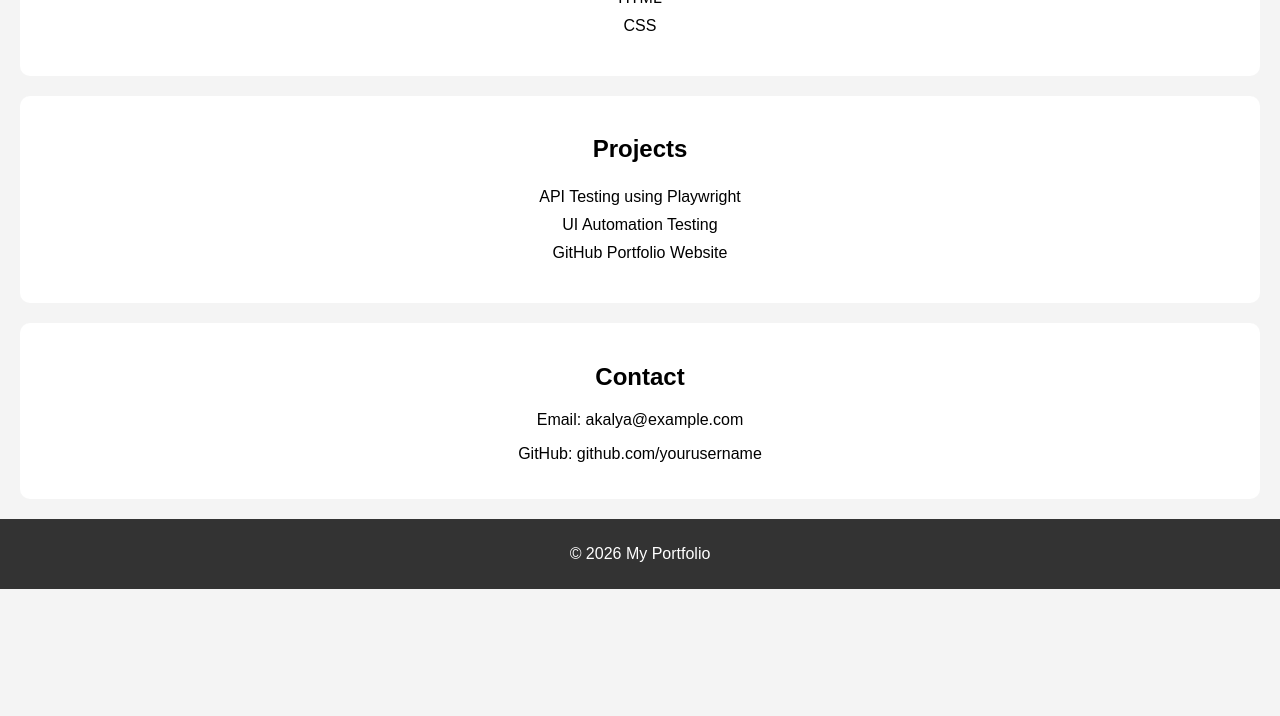
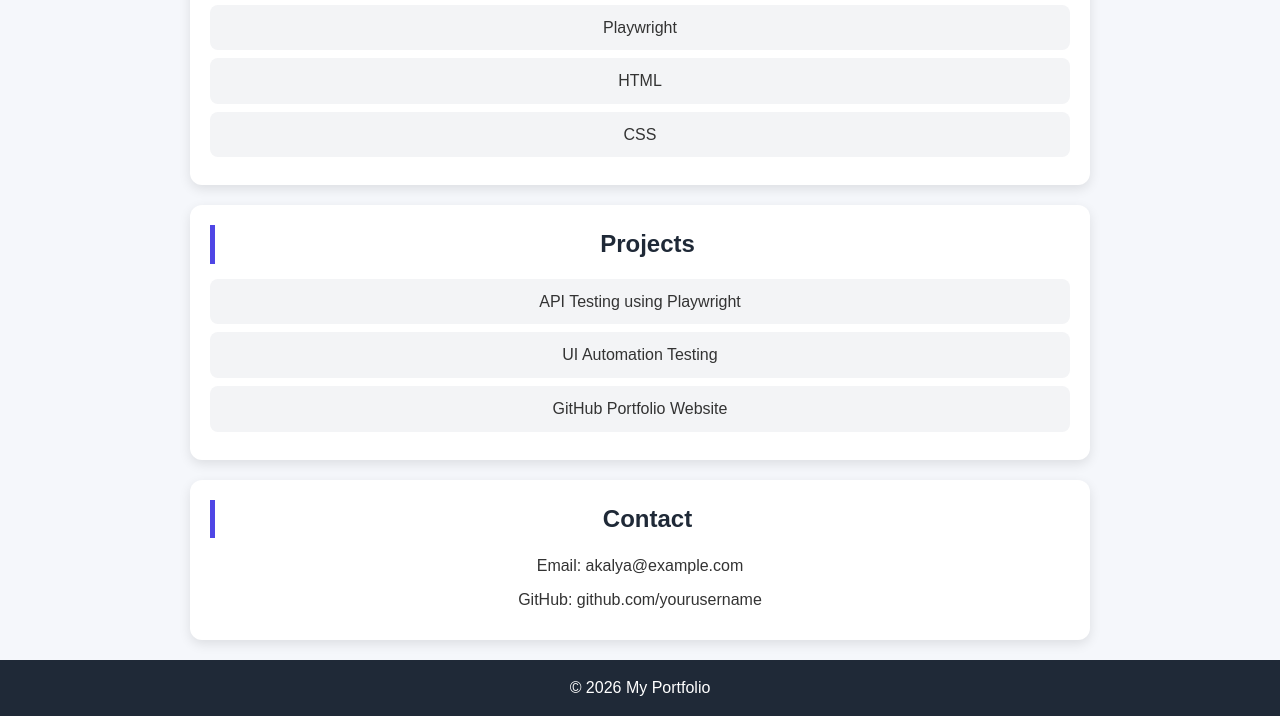
Before and after one commit to akalya-tech155/My-Portfolio, a plain HTML site: page index.html in a window 1280 px wide. Shown: the part 497-1213 px from the top of the page. Before the commit the page ends 1086 px from the top, so only its background shows below. Drawn offline with Linux system fonts and the light colour scheme.

Commit message:
updated css file

```diff
--- a/style.css
+++ b/style.css
@@ -33,3 +33,103 @@ footer {
   color: white;
   padding: 10px;
 }
+
+
+
+/* Added more CSS for My Portfolio*/
+
+/* Reset */
+* {
+  margin: 0;
+  padding: 0;
+  box-sizing: border-box;
+}
+
+/* Body */
+body {
+  font-family: Arial, sans-serif;
+  background: #f5f7fb;
+  color: #333;
+  line-height: 1.6;
+}
+
+/* Header */
+header {
+  background: linear-gradient(135deg, #1f2937, #374151);
+  color: white;
+  padding: 40px 20px;
+  text-align: center;
+}
+
+header h1 {
+  font-size: 2.5rem;
+  margin-bottom: 10px;
+}
+
+header p {
+  font-size: 1.1rem;
+  opacity: 0.9;
+}
+
+/* Sections */
+section {
+  background: white;
+  margin: 20px auto;
+  padding: 20px;
+  width: 80%;
+  max-width: 900px;
+  border-radius: 12px;
+  box-shadow: 0 4px 12px rgba(0, 0, 0, 0.1);
+}
+
+/* Section Titles */
+section h2 {
+  margin-bottom: 15px;
+  color: #1f2937;
+  border-left: 5px solid #4f46e5;
+  padding-left: 10px;
+}
+
+/* Lists */
+ul {
+  list-style: none;
+  padding-left: 0;
+}
+
+li {
+  background: #f3f4f6;
+  margin: 8px 0;
+  padding: 10px;
+  border-radius: 8px;
+  transition: 0.3s;
+}
+
+li:hover {
+  background: #e5e7eb;
+  transform: translateX(5px);
+}
+
+/* Contact */
+section p {
+  margin: 8px 0;
+}
+
+/* Footer */
+footer {
+  text-align: center;
+  padding: 15px;
+  background: #1f2937;
+  color: white;
+  margin-top: 20px;
+}
+
+/* Responsive */
+@media (max-width: 768px) {
+  section {
+    width: 95%;
+  }
+
+  header h1 {
+    font-size: 2rem;
+  }
+}
```
